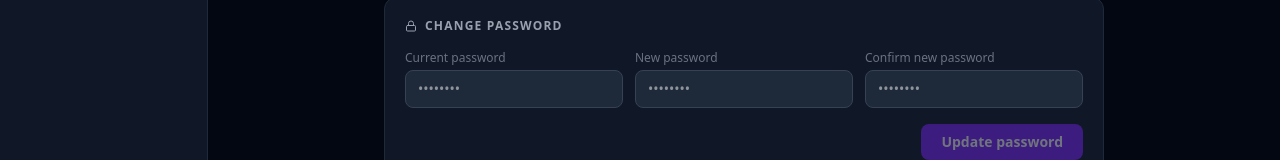
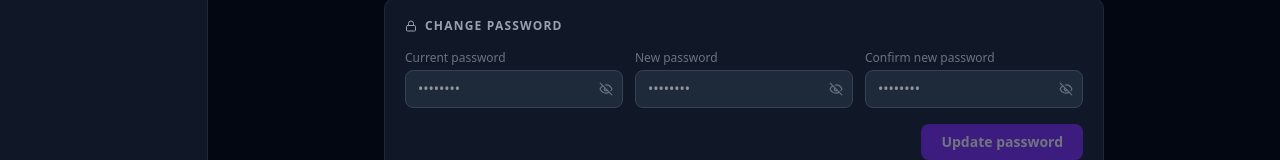
Before and after one commit to ayeshamashiat/CareerPilor_CodeSprint, a React app in the folder frontend/: page /profile in a window 1280 px wide. Shown: the part 440-600 px from the top of the page. Built offline with nearby package versions, Linux system fonts and the light colour scheme; no server answers; sample sign-in values are in the browser's storage; the HTML template or start-up script is replaced by a standard one.

Commit message:
Add view password option in profile page

```diff
--- a/frontend/src/pages/Profile.jsx
+++ b/frontend/src/pages/Profile.jsx
@@ -5,7 +5,7 @@ import toast from 'react-hot-toast'
 import useAuthStore from '../store/authStore'
 import {
   User, Mail, Lock, FileText, Trash2, Download,
-  ChevronDown, ChevronUp, Calendar, Sparkles,
+  ChevronDown, ChevronUp, Calendar, Sparkles, Eye, EyeOff,
 } from 'lucide-react'
 
 function SectionHeader({ children }) {
@@ -136,6 +136,7 @@ export default function Profile() {
   const [tailoredCVs, setTailoredCVs] = useState([])
   const [savingPassword, setSavingPassword] = useState(false)
   const [passwords, setPasswords] = useState({ current: '', next: '', confirm: '' })
+  const [showPasswords, setShowPasswords] = useState({ current: false, next: false, confirm: false })
 
   useEffect(() => {
     if (token) {
@@ -165,6 +166,7 @@ export default function Profile() {
       )
       toast.success('Password changed successfully')
       setPasswords({ current: '', next: '', confirm: '' })
+      setShowPasswords({ current: false, next: false, confirm: false })
     } catch (err) {
       toast.error(err.response?.data?.detail || 'Failed to change password')
     } finally {
@@ -215,13 +217,24 @@ export default function Profile() {
           ].map(({ key, label }) => (
             <div key={key} className="flex flex-col gap-1">
               <label className="text-xs text-gray-500">{label}</label>
-              <input
-                type="password"
-                value={passwords[key]}
-                onChange={(e) => setPasswords((p) => ({ ...p, [key]: e.target.value }))}
-                className="bg-gray-800 text-white rounded-lg px-3 py-2 text-sm outline-none focus:ring-2 focus:ring-violet-500 border border-gray-700"
-                placeholder="••••••••"
-              />
+              <div className="relative flex items-center">
+                <input
+                  type={showPasswords[key] ? 'text' : 'password'}
+                  value={passwords[key]}
+                  onChange={(e) => setPasswords((p) => ({ ...p, [key]: e.target.value }))}
+                  className="bg-gray-800 text-white rounded-lg px-3 py-2 pr-9 text-sm outline-none focus:ring-2 focus:ring-violet-500 border border-gray-700 w-full"
+                  placeholder="••••••••"
+                />
+                <button
+                  type="button"
+                  tabIndex={-1}
+                  aria-label={showPasswords[key] ? 'Hide password' : 'Show password'}
+                  onClick={() => setShowPasswords((p) => ({ ...p, [key]: !p[key] }))}
+                  className="absolute right-2.5 text-gray-500 hover:text-gray-300 transition flex items-center justify-center"
+                >
+                  {showPasswords[key] ? <Eye size={14} /> : <EyeOff size={14} />}
+                </button>
+              </div>
             </div>
           ))}
         </div>
```
